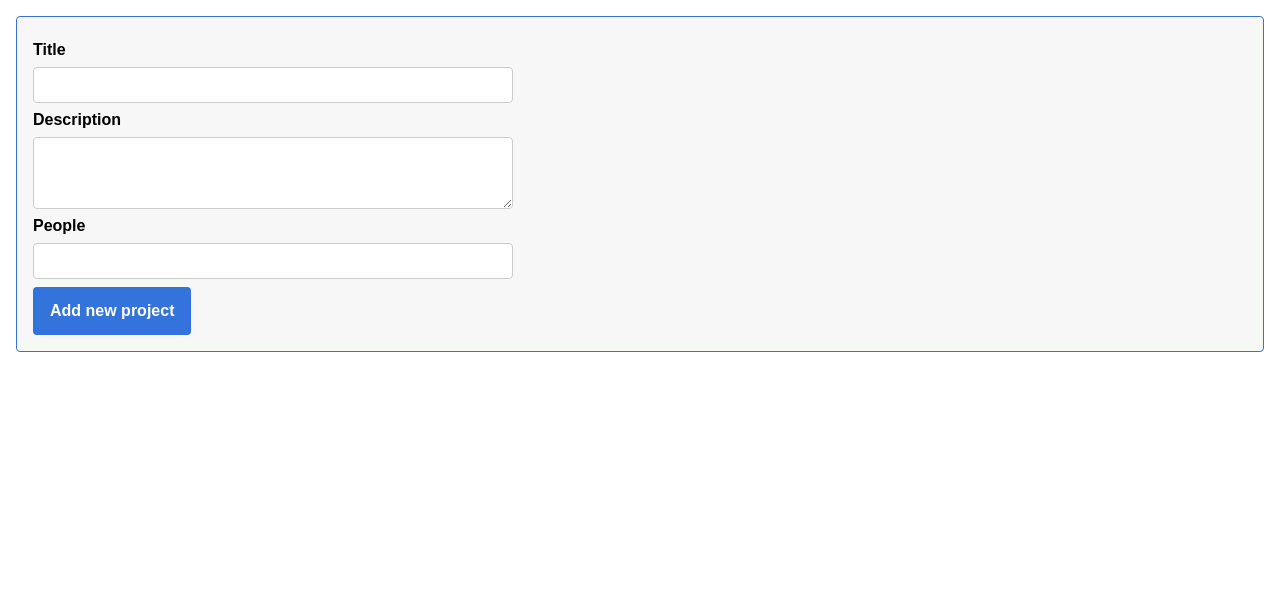
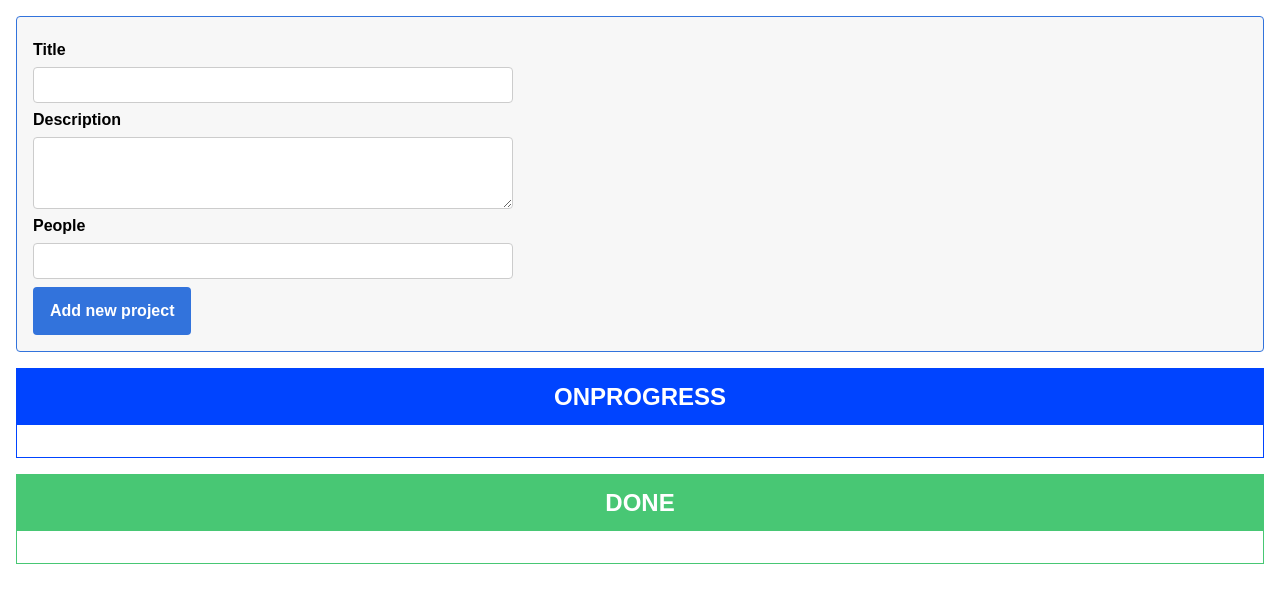
Before and after one commit to muhedwardc/simple-trello-like-app-with-typsecript, a website with bundled scripts: page index.html in a window 1280 px wide. Built offline with nearby package versions, Linux system fonts and the light colour scheme.

Commit message:
add list class

```diff
--- a/app.css
+++ b/app.css
@@ -63,23 +63,23 @@ button:active {
 
 .projects {
     margin: 1rem;
-    border: 1px solid #ff0062;
+    border: 1px solid #0044ff;
 }
 
 .projects header {
-    background: #ff0062;
+    background: #0044ff;
     height: 3.5rem;
     display: flex;
     justify-content: center;
     align-items: center;
 }
 
-#finished-projects {
-    border-color: #0044ff;
+#done-projects {
+    border-color: #48c774;
 }
 
-#finished-projects header {
-    background: #0044ff;
+#done-projects header {
+    background: #48c774;
 }
 
 .projects h2 {
@@ -100,12 +100,12 @@ button:active {
 }
 
 .projects li h2 {
-    color: #ff0062;
+    color: #0044ff;
     margin: 0.5rem 0;
 }
 
-#finished-projects li h2 {
-    color: #0044ff;
+#done-projects li h2 {
+    color: #48c774;
 }
 
 .projects li h3 {
@@ -121,7 +121,7 @@ button:active {
     background: #ffe3ee;
 }
 
-#finished-projects .droppable {
+#done-projects .droppable {
     background: #d6e1ff;
 }
 
--- a/src/app.ts
+++ b/src/app.ts
@@ -120,4 +120,34 @@ class ProjectInput {
     }
 }
 
+class ProjectList {
+    templateEl: HTMLTemplateElement;
+    hostEl: HTMLDivElement;
+    listEl: HTMLElement;
+
+    constructor(private type: 'onprogress' | 'done') {
+        this.templateEl = <HTMLTemplateElement>document.getElementById('project-list')!;
+        this.hostEl = <HTMLDivElement>document.getElementById('app')!;
+
+        const importedContentNode = document.importNode(this.templateEl.content, true);
+        this.listEl = <HTMLElement>importedContentNode.firstElementChild;
+        this.listEl.id = `${this.type}-projects`;
+
+        this.attach();
+        this.renderContent();
+    }
+
+    private renderContent() {
+        const listId = `${this.type}-projects-list`;
+        this.listEl.querySelector('ul')!.id = listId;
+        this.listEl.querySelector('h2')!.textContent = this.type.toUpperCase();
+    }
+
+    private attach() {
+        this.hostEl.insertAdjacentElement('beforeend', this.listEl);
+    }
+}
+
 const projectInput = new ProjectInput();
+const onprogressProjects = new ProjectList('onprogress');
+const doneProjects = new ProjectList('done');
```
